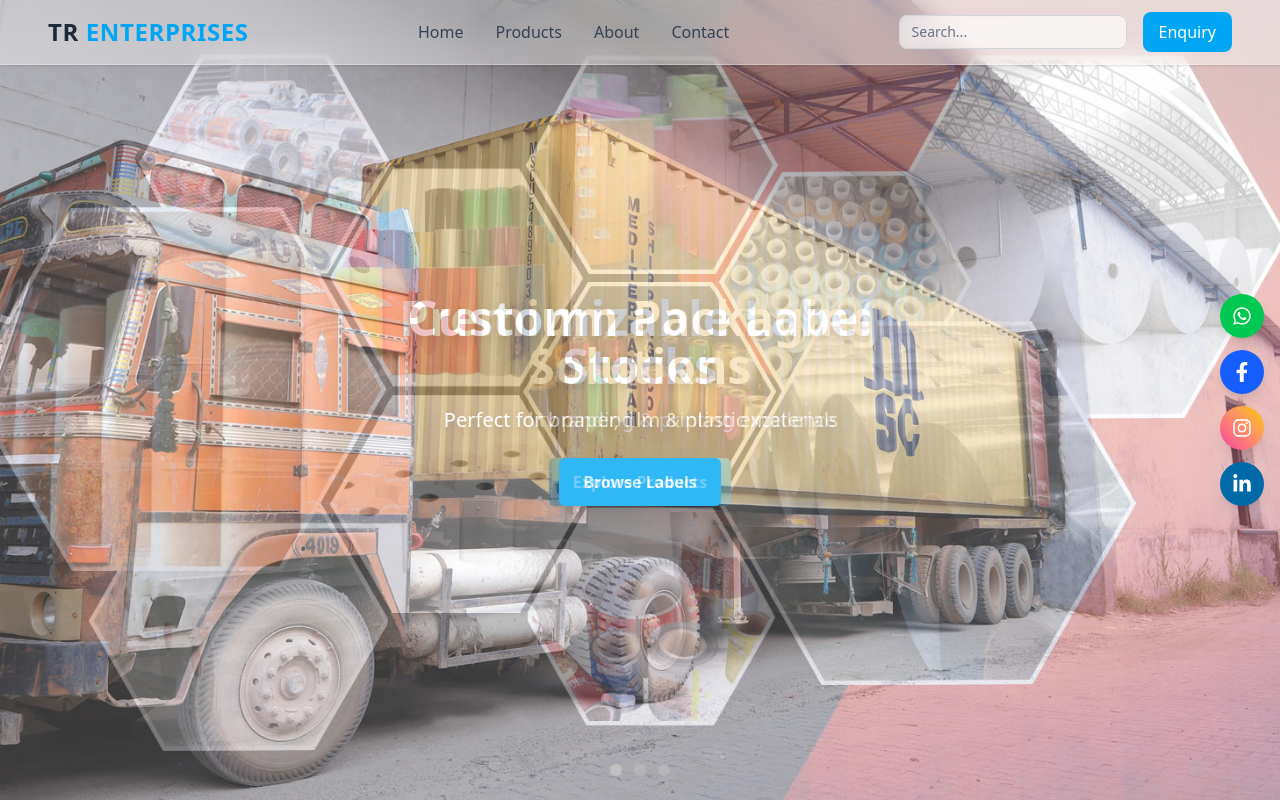
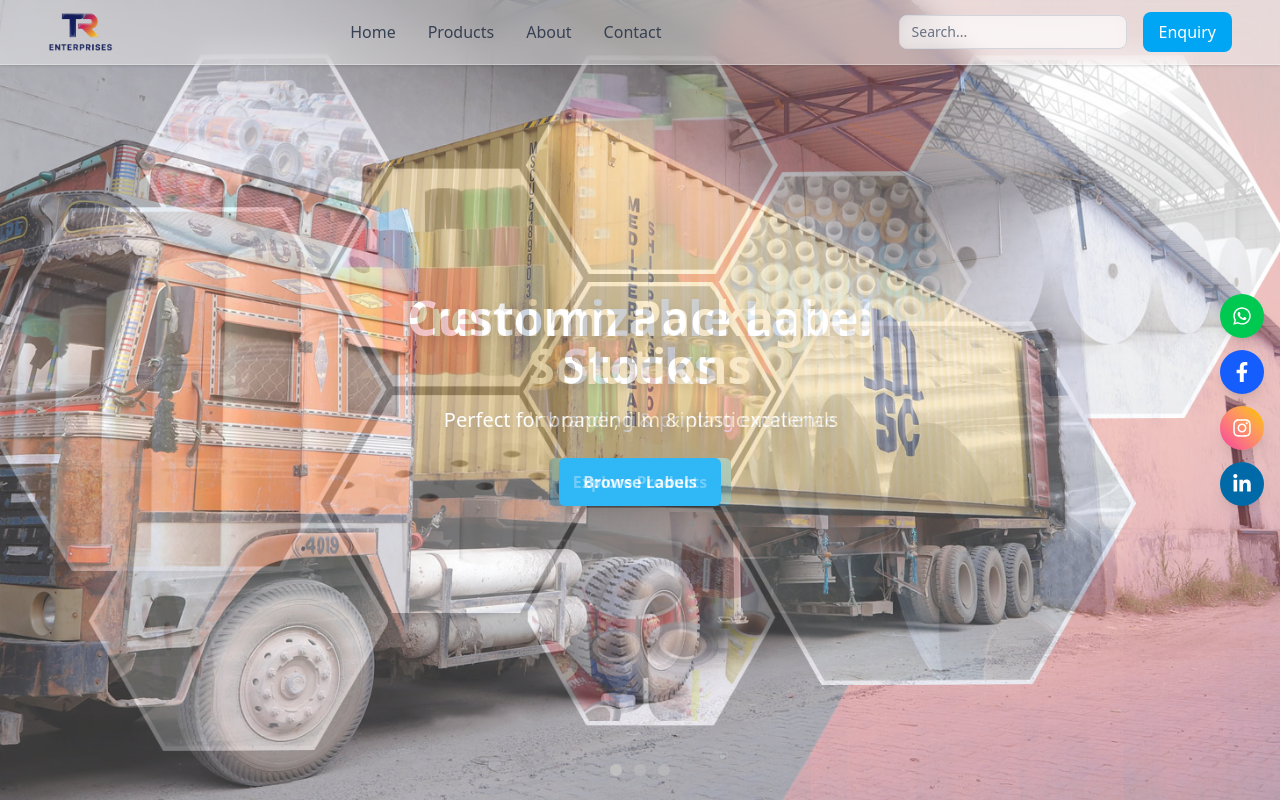
Before and after one commit to Ankit-nehra/ok, a React (Vite) app: page / in a window 1280 px wide. Shown: the top 802 px of the page. Built offline with nearby package versions, Linux system fonts and the light colour scheme.

Commit message:
Replaced text logo with image in navbar

```diff
--- a/src/components/Navbar.jsx
+++ b/src/components/Navbar.jsx
@@ -1,6 +1,8 @@
 import React, { useState } from 'react';
 import { Link } from 'react-router-dom';
 import { FiMenu, FiX } from 'react-icons/fi';
+import logo from '../../public/assets/logo10.png'; // adjust path if needed
+
 
 const Navbar = () => {
   const [menuOpen, setMenuOpen] = useState(false);
@@ -10,9 +12,13 @@ const Navbar = () => {
       <nav className="backdrop-blur-md bg-white/40 border-b border-white/30 shadow-sm px-4 md:px-12 py-3 flex justify-between items-center">
 
         {/* Logo */}
-        <Link to="/" className="text-2xl font-bold text-gray-800 tracking-wide">
-          TR<span className="text-sky-500"> ENTERPRISES</span>
-        </Link>
+<Link to="/" className="flex items-center">
+  <img
+    src={logo}
+    alt="TR Enterprises Logo"
+    className="h-10 w-auto object-contain"
+  />
+</Link>
 
         {/* Desktop Links */}
         <div className="hidden md:flex gap-8 items-center text-gray-700 font-medium">
```
Also changed, not shown: public/assets/logo10.png (added).
